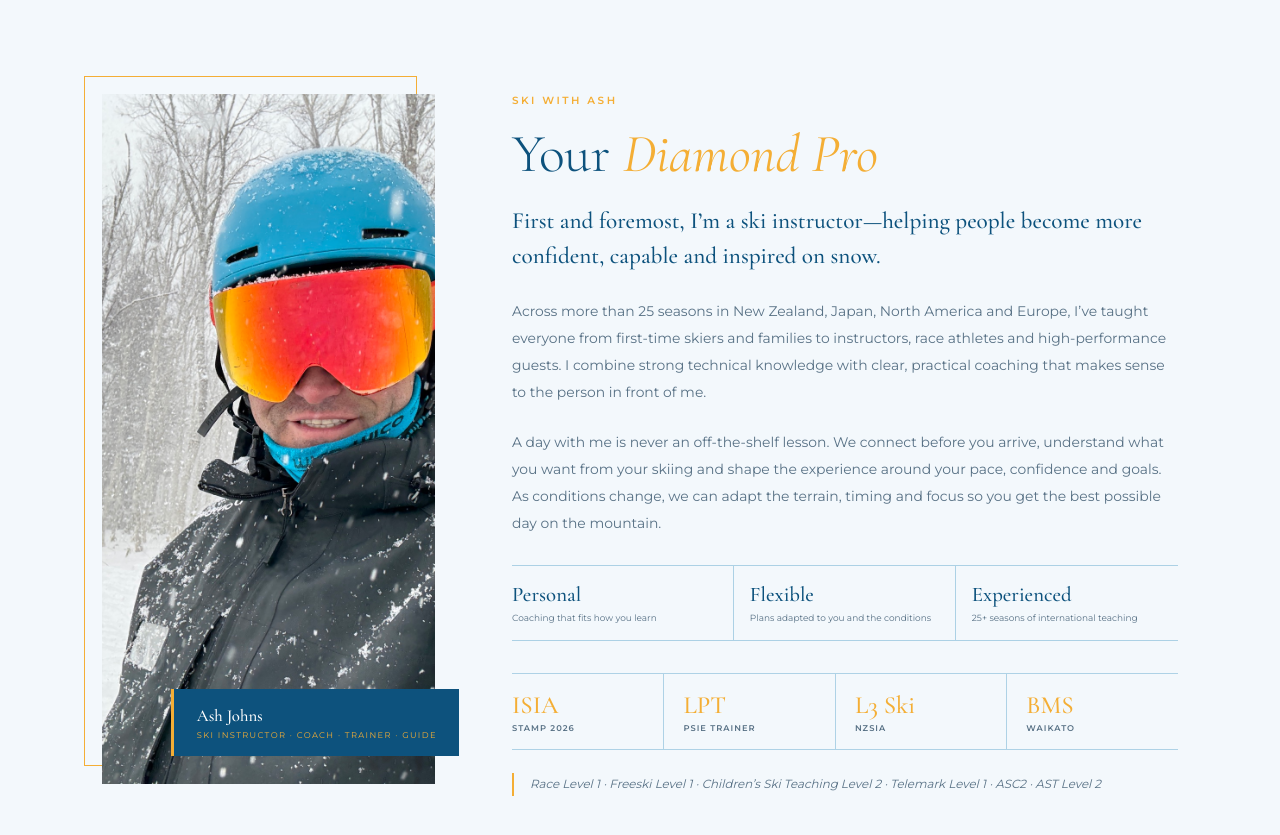
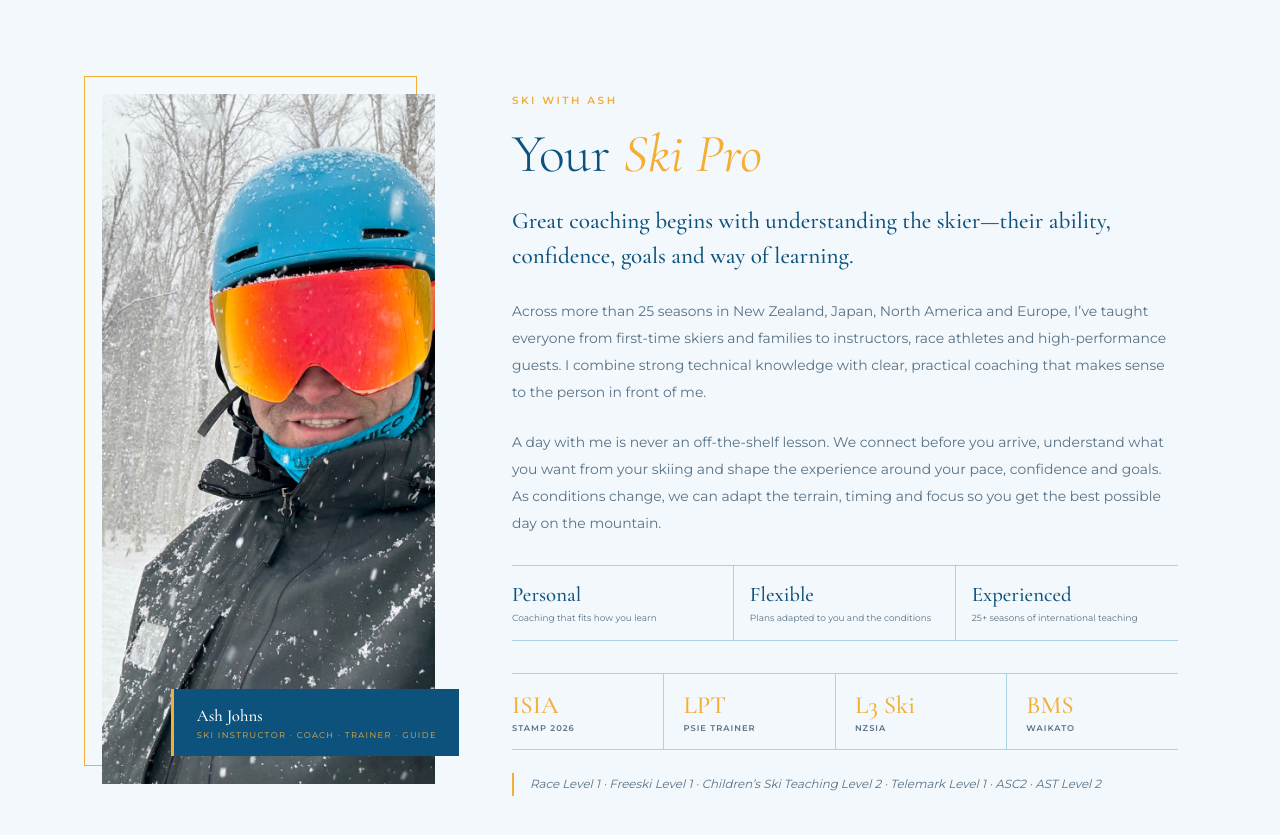
Before and after one commit to Skimanz/diamondexp-website, a plain HTML site: page index.html in a window 1280 px wide. Shown: the part 878-1713 px from the top of the page. Drawn offline with nearby package versions, Linux system fonts and the light colour scheme.

Commit message:
Refine homepage professional introduction

```diff
--- a/index.html
+++ b/index.html
@@ -48,8 +48,8 @@
       <div class="home-about-image"><img src="images/ash-johns-profile-optimized.jpg" width="1200" height="1600" loading="lazy" decoding="async" alt="Ash Johns, professional ski instructor, coach and trainer"><div class="photo-caption"><span>Ash Johns</span><small>Ski Instructor · Coach · Trainer · Guide</small></div></div>
       <div class="home-about-copy">
         <p class="eyebrow">Ski with Ash</p>
-        <h2>Your <em>Diamond Pro</em></h2>
-        <p class="about-lead">First and foremost, I’m a ski instructor—helping people become more confident, capable and inspired on snow.</p>
+        <h2>Your <em>Ski Pro</em></h2>
+        <p class="about-lead">Great coaching begins with understanding the skier—their ability, confidence, goals and way of learning.</p>
         <p>Across more than 25 seasons in New Zealand, Japan, North America and Europe, I’ve taught everyone from first-time skiers and families to instructors, race athletes and high-performance guests. I combine strong technical knowledge with clear, practical coaching that makes sense to the person in front of me.</p>
         <p>A day with me is never an off-the-shelf lesson. We connect before you arrive, understand what you want from your skiing and shape the experience around your pace, confidence and goals. As conditions change, we can adapt the terrain, timing and focus so you get the best possible day on the mountain.</p>
         <div class="about-benefits"><span><strong>Personal</strong><small>Coaching that fits how you learn</small></span><span><strong>Flexible</strong><small>Plans adapted to you and the conditions</small></span><span><strong>Experienced</strong><small>25+ seasons of international teaching</small></span></div>
```
